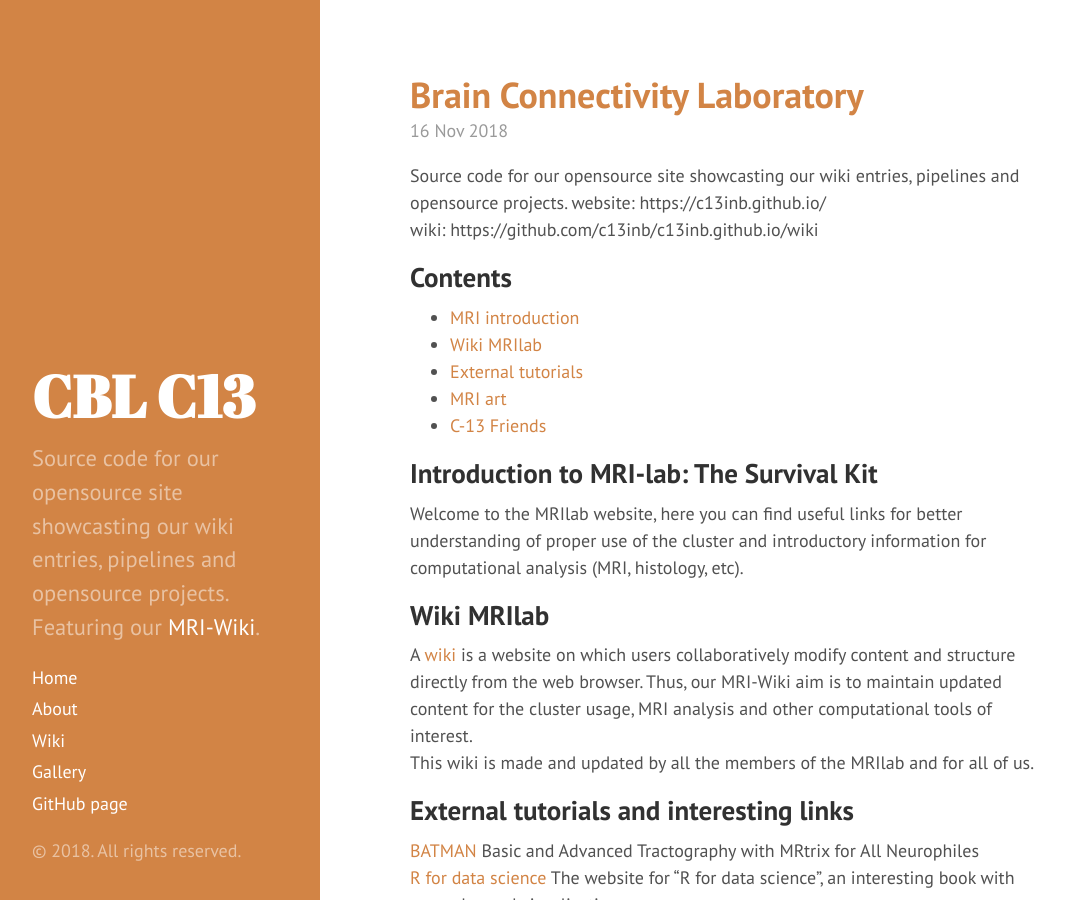
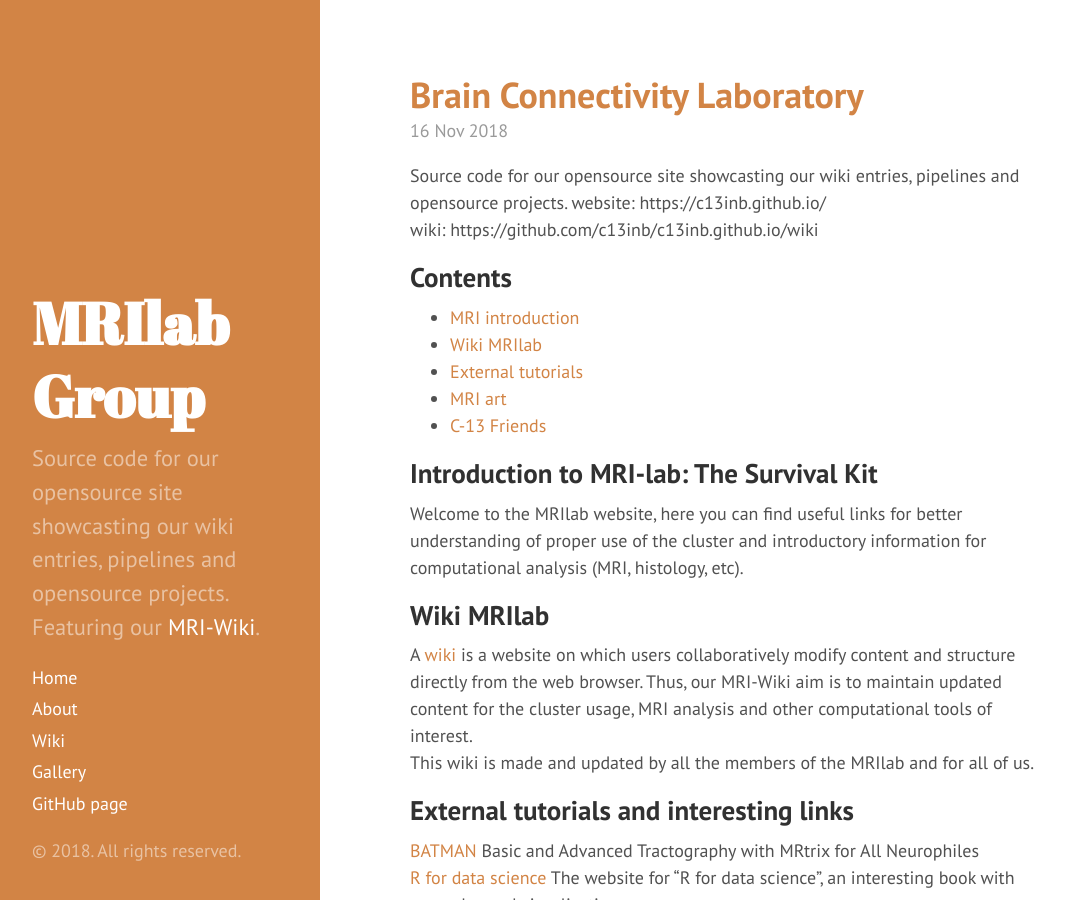
Before and after one commit to c13inb/c13inb.github.io, a Jekyll site: the page built from index.html, in a window 1280 px wide and 900 px high. Shown: the whole window, without its empty margins (4-1069 px from the left). Built offline with Jekyll 4.4.1, drawn with Linux system fonts in a browser that asks for light colours; Markdown is read by kramdown in place of the engine named in the settings; the list of posts is cut into pages by our own code.

Commit message:
update to website config

```diff
--- a/_config.yml
+++ b/_config.yml
@@ -7,14 +7,15 @@ permalink:        pretty
 #relative_permalinks: true
 
 # Setup
-title:            CBL C13
+title:            MRIlab Group
 tagline:          'Brain Connectivity Laboratory'
 description:      'Source code for our opensource site showcasting our wiki entries, pipelines and opensource projects. Featuring our <a href="https://github.com/c13inb/c13inb.github.io/wiki" target="_blank">MRI-Wiki</a>.'
-url:              http://hyde.getpoole.com
+avatar:           https://github.com/c13inb/c13inb.github.io/tree/master/images/brain_icon.png
+url:              https://github.com/c13inb
 baseurl:          /
 
 author:
-  name:           'Luis Concha'
+  name:           'RRC'
   url:            http://personal.inb.unam.mx/lconcha/
 
 paginate:         5
--- a/_includes/head.html
+++ b/_includes/head.html
@@ -21,8 +21,8 @@
   <link rel="stylesheet" href="http://fonts.googleapis.com/css?family=PT+Sans:400,400italic,700|Abril+Fatface">
 
   <!-- Icons -->
-  <link rel="apple-touch-icon-precomposed" sizes="144x144" href="{{ site.baseurl }}public/apple-touch-icon-144-precomposed.png">
-                                 <link rel="shortcut icon" href="{{ site.baseurl }}public/favicon.ico">
+  <link rel="apple-touch-icon-precomposed" sizes="144x144" href="{{ site.baseurl }}public/icon_c13.png">
+                                 <link rel="shortcut icon" href="{{ site.baseurl }}public/icon_c13.ico">
 
   <!-- RSS -->
   <link rel="alternate" type="application/rss+xml" title="RSS" href="/atom.xml">
```
Also changed, not shown: README.md, images/brain_icon.png (added), public/icon_c13.ico (added), public/icon_c13.png (added), public/icon_c13.svg (added).
